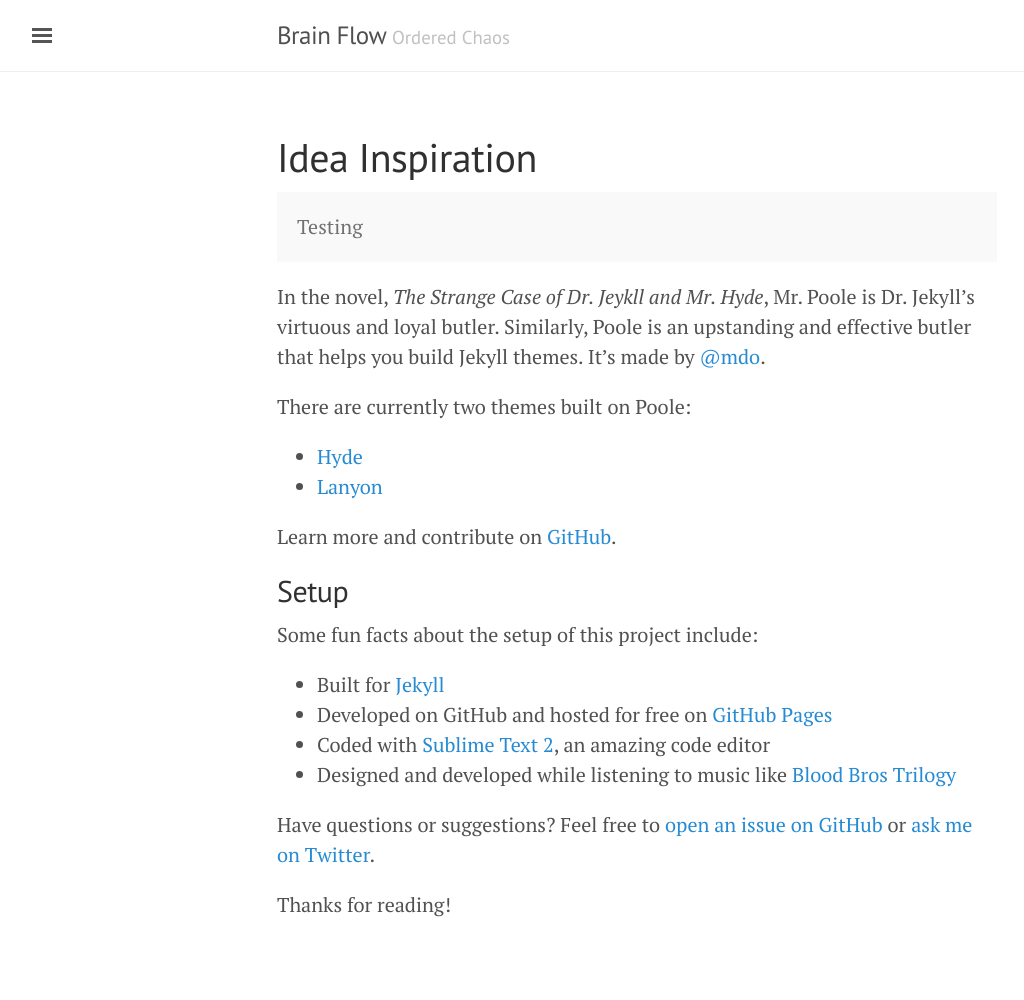
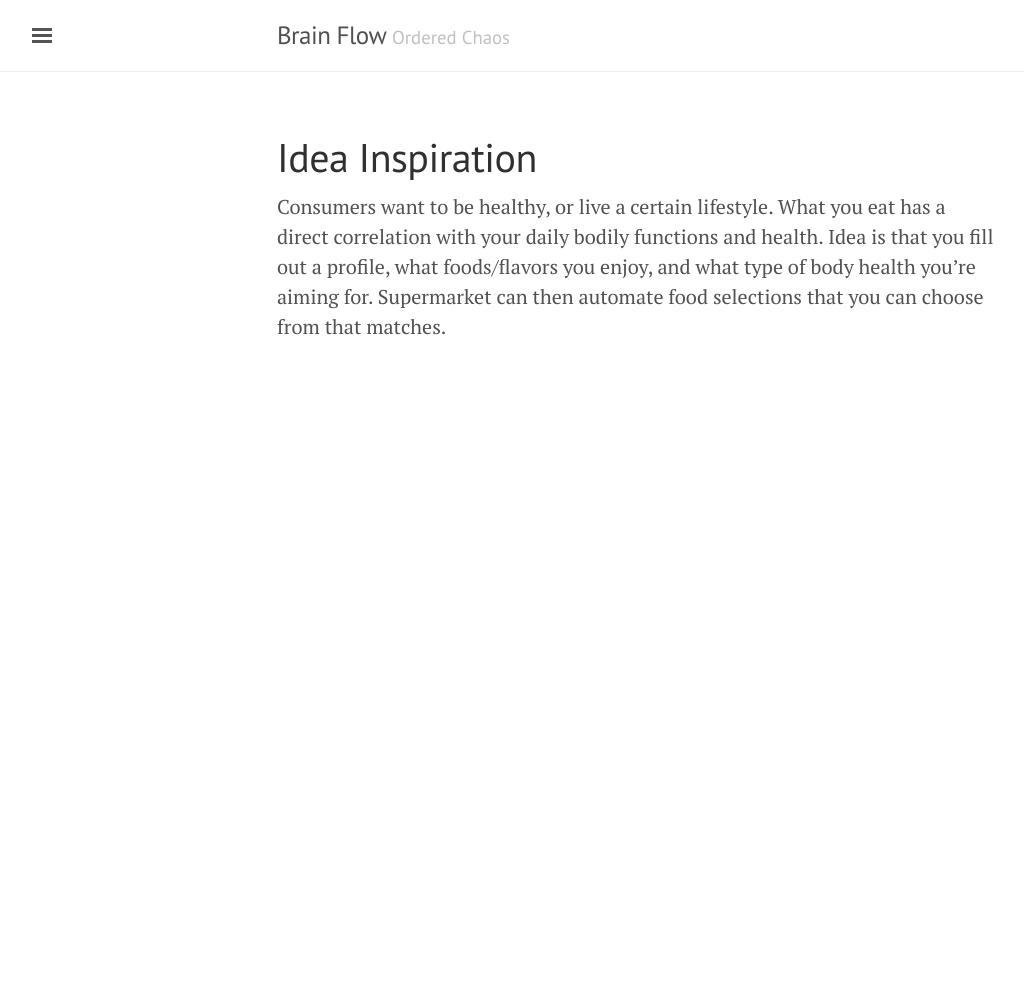
Before and after one commit to bjchia/bjchia.github.io, a Jekyll site: the page built from inspiration.md, in a window 1280 px wide. Shown: the whole page, without its empty margins (3-1027 px from the left). Built offline with Jekyll 4.4.1, drawn with Linux system fonts in a browser that asks for light colours; after the commit the page ends 900 px from its top, so only the background shows below that.

Commit message:
Update inspiration.md

```diff
--- a/inspiration.md
+++ b/inspiration.md
@@ -3,28 +3,4 @@
 title: Idea Inspiration
 ---
 
-<p class="message">
-  Testing
-</p>
-
-In the novel, *The Strange Case of Dr. Jeykll and Mr. Hyde*, Mr. Poole is Dr. Jekyll's virtuous and loyal butler. Similarly, Poole is an upstanding and effective butler that helps you build Jekyll themes. It's made by [@mdo](https://twitter.com/mdo).
-
-There are currently two themes built on Poole:
-
-* [Hyde](http://hyde.getpoole.com)
-* [Lanyon](http://lanyon.getpoole.com)
-
-Learn more and contribute on [GitHub](https://github.com/poole).
-
-## Setup
-
-Some fun facts about the setup of this project include:
-
-* Built for [Jekyll](http://jekyllrb.com)
-* Developed on GitHub and hosted for free on [GitHub Pages](https://pages.github.com)
-* Coded with [Sublime Text 2](http://sublimetext.com), an amazing code editor
-* Designed and developed while listening to music like [Blood Bros Trilogy](https://soundcloud.com/maddecent/sets/blood-bros-series)
-
-Have questions or suggestions? Feel free to [open an issue on GitHub](https://github.com/poole/issues/new) or [ask me on Twitter](https://twitter.com/mdo).
-
-Thanks for reading!
+Consumers want to be healthy, or live a certain lifestyle. What you eat has a direct correlation with your daily bodily functions and health. Idea is that you fill out a profile, what foods/flavors you enjoy, and what type of body health you're aiming for. Supermarket can then automate food selections that you can choose from that matches.
```
